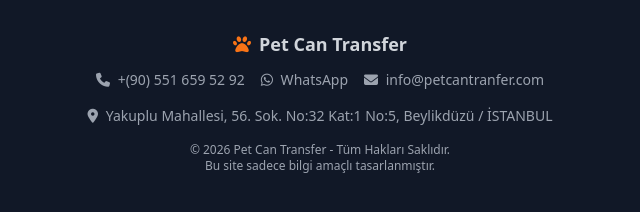
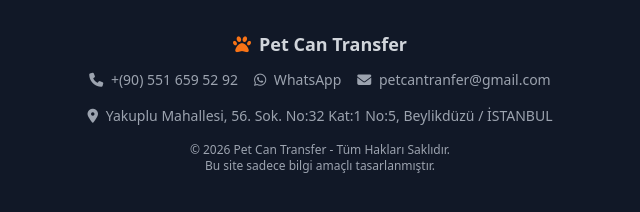
Before and after one commit to muratsercann/pati-transfer, a plain HTML site: page index.html in a window 1280 px wide. Shown: the part 1124-1336 px from the top of the page, 320-960 px from the left. Drawn offline with nearby package versions, Linux system fonts and the light colour scheme.

Commit message:
mail update

```diff
--- a/index.html
+++ b/index.html
@@ -129,7 +129,7 @@
             <div class="flex flex-col sm:flex-row justify-center gap-4 mb-4 text-sm">
                 <a href="tel:+905516595292" class="hover:text-orange-400 transition"><i class="fa-solid fa-phone mr-1"></i> +(90) 551 659 52 92</a>
                 <a href="https://wa.me/905516595292" target="_blank" class="hover:text-green-400 transition"><i class="fa-brands fa-whatsapp mr-1"></i> WhatsApp</a>
-                <a href="mailto:info@petcantranfer.com" class="hover:text-orange-400 transition"><i class="fa-solid fa-envelope mr-1"></i> info@petcantranfer.com</a>
+                <a href="mailto:petcantranfer@gmail.com" class="hover:text-orange-400 transition"><i class="fa-solid fa-envelope mr-1"></i> petcantranfer@gmail.com</a>
             </div>
             <p class="text-sm mb-2"><i class="fa-solid fa-location-dot mr-1"></i> Yakuplu Mahallesi, 56. Sok. No:32 Kat:1 No:5, Beylikdüzü / İSTANBUL</p>
             <p class="mt-4 text-xs">&copy; 2026 Pet Can Transfer - Tüm Hakları Saklıdır.</p>
```
